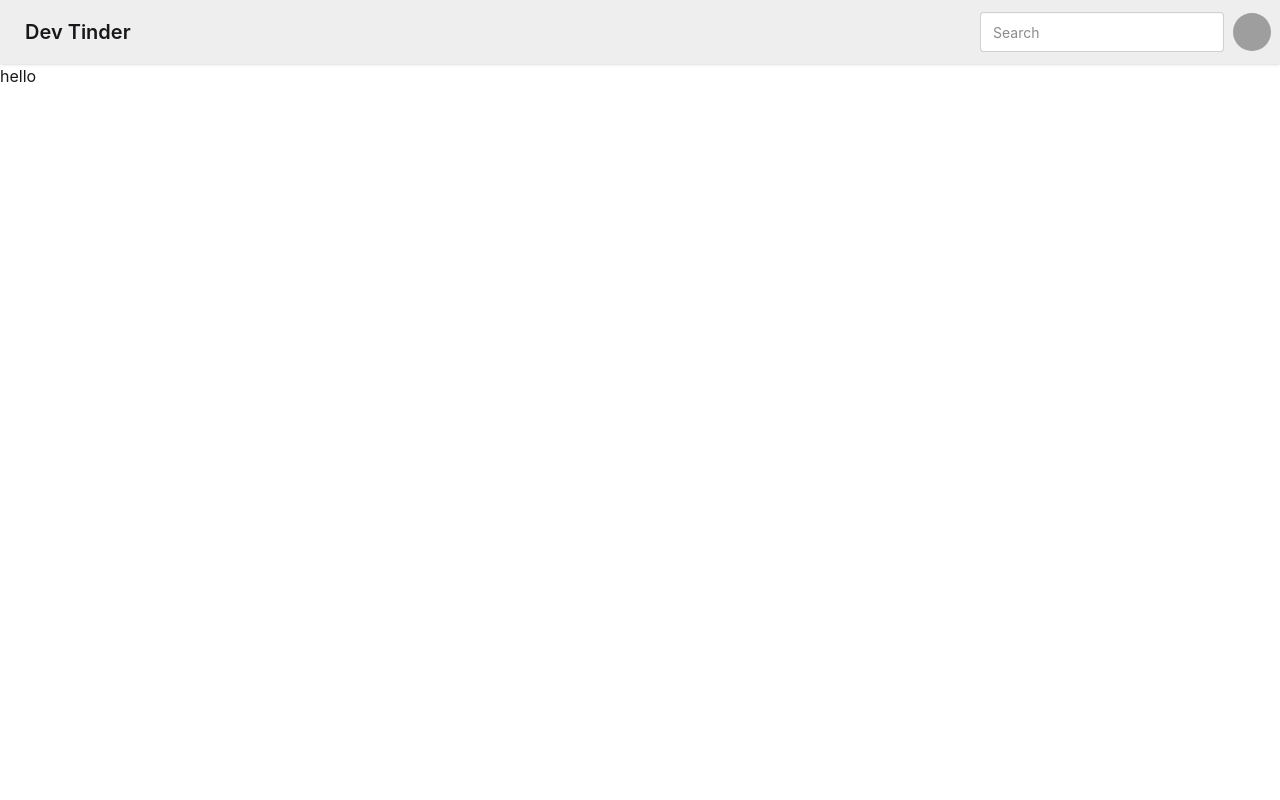
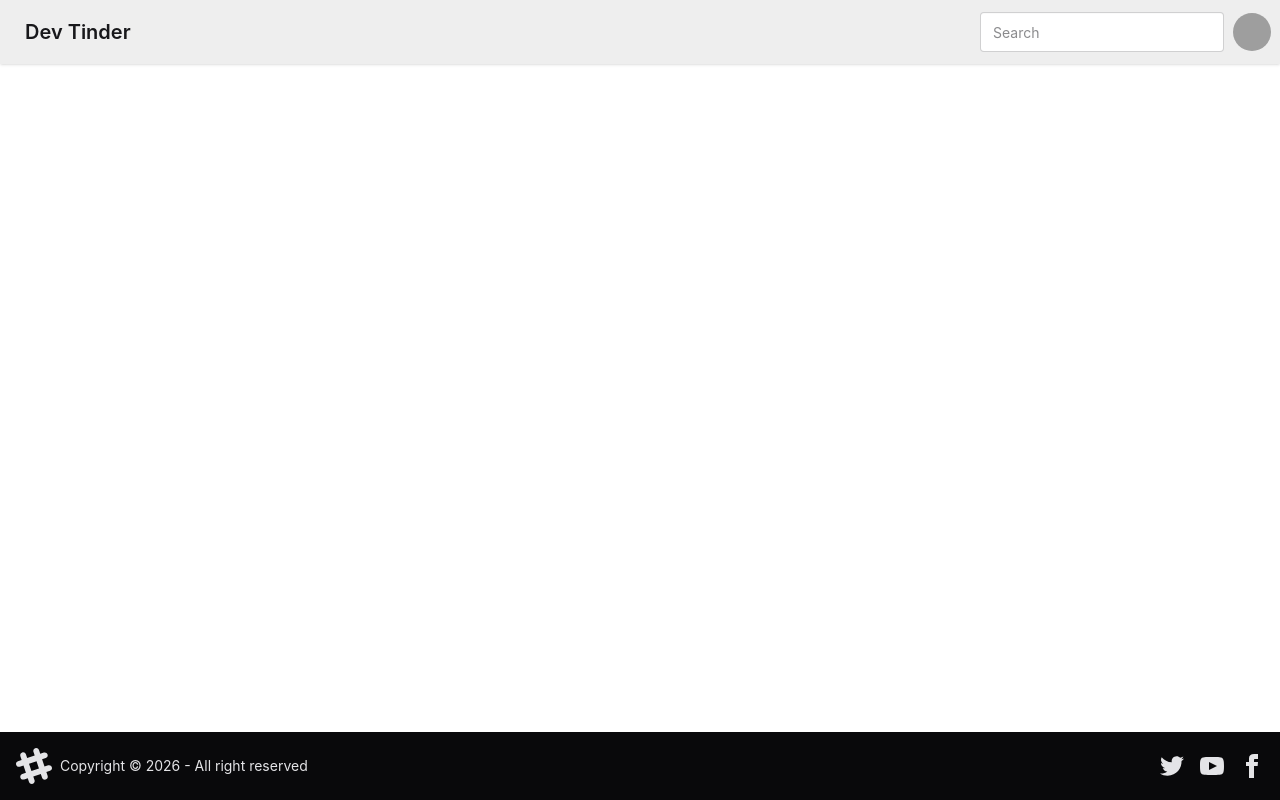
Before and after one commit to mousampatidar07/dev-frontend, a React (Vite) app: page / in a window 1280 px wide. Built offline with nearby package versions, Linux system fonts and the light colour scheme; grey boxes are pictures that could not be loaded.

Commit message:
impliment routing

```diff
--- a/package.json
+++ b/package.json
@@ -13,6 +13,7 @@
     "@tailwindcss/vite": "^4.2.1",
     "react": "^19.2.0",
     "react-dom": "^19.2.0",
+    "react-router-dom": "^7.13.1",
     "tailwindcss": "^4.2.1"
   },
   "devDependencies": {
--- a/src/App.jsx
+++ b/src/App.jsx
@@ -1,40 +1,22 @@
-
+import { BrowserRouter, Routes , Route } from "react-router-dom"
+import Body from "./Body"
+import Login from "./Login"
+import Profile from "./Profile"
 
 function App() {
 
 
   return (
     <>
-    <div className="navbar bg-base-300 shadow-sm">
-  <div className="flex-1">
-    <a className="btn btn-ghost text-xl">Dev Tinder</a>
-  </div>
-  <div className="flex gap-2">
-    <input type="text" placeholder="Search" className="input input-bordered w-24 md:w-auto" />
-    <div className="dropdown dropdown-end">
-      <div tabIndex={0} role="button" className="btn btn-ghost btn-circle avatar">
-        <div className="w-10 rounded-full">
-          <img
-            alt="Tailwind CSS Navbar component"
-            src="https://img.daisyui.com/images/stock/photo-1534528741775-53994a69daeb.webp" />
-        </div>
-      </div>
-      <ul
-        tabIndex="-1"
-        className="menu menu-sm dropdown-content bg-base-100 rounded-box z-1 mt-3 w-52 p-2 shadow">
-        <li>
-          <a className="justify-between">
-            Profile
-            <span className="badge">New</span>
-          </a>
-        </li>
-        <li><a>Settings</a></li>
-        <li><a>Logout</a></li>
-      </ul>
-    </div>
-  </div>
-</div>
-     <h1 className="">hello</h1>
+    <BrowserRouter>
+    <Routes>
+      <Route path="/" element={<Body/>}>
+      <Route path="/login" element={<Login/>}/>
+      <Route path="/profile" element={<Profile/>}/>
+      </Route>
+    </Routes>
+    </BrowserRouter>
+
     </>
   )
 }
--- /dev/null
+++ b/src/Body.jsx
@@ -0,0 +1,15 @@
+import React from 'react'
+import NavBar from './NavBar'
+import { Outlet } from 'react-router-dom'
+import Footer from './Footer'
+const Body = () => {
+  return (
+    <div>
+      <NavBar/>
+      <Outlet/>
+      <Footer/>
+    </div>
+  )
+}
+
+export default Body
--- /dev/null
+++ b/src/Footer.jsx
@@ -0,0 +1,61 @@
+import React from 'react'
+
+const Footer = () => {
+  return (
+    <div>
+     <footer className="footer sm:footer-horizontal bg-neutral text-neutral-content items-center p-4 fixed bottom-0">
+  <aside className="grid-flow-col items-center">
+    <svg
+      width="36"
+      height="36"
+      viewBox="0 0 24 24"
+      xmlns="http://www.w3.org/2000/svg"
+      fillRule="evenodd"
+      clipRule="evenodd"
+      className="fill-current">
+      <path
+        d="M22.672 15.226l-2.432.811.841 2.515c.33 1.019-.209 2.127-1.23 2.456-1.15.325-2.148-.321-2.463-1.226l-.84-2.518-5.013 1.677.84 2.517c.391 1.203-.434 2.542-1.831 2.542-.88 0-1.601-.564-1.86-1.314l-.842-2.516-2.431.809c-1.135.328-2.145-.317-2.463-1.229-.329-1.018.211-2.127 1.231-2.456l2.432-.809-1.621-4.823-2.432.808c-1.355.384-2.558-.59-2.558-1.839 0-.817.509-1.582 1.327-1.846l2.433-.809-.842-2.515c-.33-1.02.211-2.129 1.232-2.458 1.02-.329 2.13.209 2.461 1.229l.842 2.515 5.011-1.677-.839-2.517c-.403-1.238.484-2.553 1.843-2.553.819 0 1.585.509 1.85 1.326l.841 2.517 2.431-.81c1.02-.33 2.131.211 2.461 1.229.332 1.018-.21 2.126-1.23 2.456l-2.433.809 1.622 4.823 2.433-.809c1.242-.401 2.557.484 2.557 1.838 0 .819-.51 1.583-1.328 1.847m-8.992-6.428l-5.01 1.675 1.619 4.828 5.011-1.674-1.62-4.829z"></path>
+    </svg>
+    <p>Copyright © {new Date().getFullYear()} - All right reserved</p>
+  </aside>
+  <nav className="grid-flow-col gap-4 md:place-self-center md:justify-self-end">
+    <a>
+      <svg
+        xmlns="http://www.w3.org/2000/svg"
+        width="24"
+        height="24"
+        viewBox="0 0 24 24"
+        className="fill-current">
+        <path
+          d="M24 4.557c-.883.392-1.832.656-2.828.775 1.017-.609 1.798-1.574 2.165-2.724-.951.564-2.005.974-3.127 1.195-.897-.957-2.178-1.555-3.594-1.555-3.179 0-5.515 2.966-4.797 6.045-4.091-.205-7.719-2.165-10.148-5.144-1.29 2.213-.669 5.108 1.523 6.574-.806-.026-1.566-.247-2.229-.616-.054 2.281 1.581 4.415 3.949 4.89-.693.188-1.452.232-2.224.084.626 1.956 2.444 3.379 4.6 3.419-2.07 1.623-4.678 2.348-7.29 2.04 2.179 1.397 4.768 2.212 7.548 2.212 9.142 0 14.307-7.721 13.995-14.646.962-.695 1.797-1.562 2.457-2.549z"></path>
+      </svg>
+    </a>
+    <a>
+      <svg
+        xmlns="http://www.w3.org/2000/svg"
+        width="24"
+        height="24"
+        viewBox="0 0 24 24"
+        className="fill-current">
+        <path
+          d="M19.615 3.184c-3.604-.246-11.631-.245-15.23 0-3.897.266-4.356 2.62-4.385 8.816.029 6.185.484 8.549 4.385 8.816 3.6.245 11.626.246 15.23 0 3.897-.266 4.356-2.62 4.385-8.816-.029-6.185-.484-8.549-4.385-8.816zm-10.615 12.816v-8l8 3.993-8 4.007z"></path>
+      </svg>
+    </a>
+    <a>
+      <svg
+        xmlns="http://www.w3.org/2000/svg"
+        width="24"
+        height="24"
+        viewBox="0 0 24 24"
+        className="fill-current">
+        <path
+          d="M9 8h-3v4h3v12h5v-12h3.642l.358-4h-4v-1.667c0-.955.192-1.333 1.115-1.333h2.885v-5h-3.808c-3.596 0-5.192 1.583-5.192 4.615v3.385z"></path>
+      </svg>
+    </a>
+  </nav>
+</footer>
+    </div>
+  )
+}
+
+export default Footer
--- /dev/null
+++ b/src/Login.jsx
@@ -0,0 +1,11 @@
+import React from 'react'
+
+const Login = () => {
+  return (
+    <div>
+      <h1>login</h1>
+    </div>
+  )
+}
+
+export default Login
--- /dev/null
+++ b/src/NavBar.jsx
@@ -0,0 +1,37 @@
+import React from 'react'
+
+const NavBar = () => {
+  return (
+   <div className="navbar bg-base-300 shadow-sm">
+  <div className="flex-1">
+    <a className="btn btn-ghost text-xl">Dev Tinder</a>
+  </div>
+  <div className="flex gap-2">
+    <input type="text" placeholder="Search" className="input input-bordered w-24 md:w-auto" />
+    <div className="dropdown dropdown-end">
+      <div tabIndex={0} role="button" className="btn btn-ghost btn-circle avatar">
+        <div className="w-10 rounded-full">
+          <img
+            alt="Tailwind CSS Navbar component"
+            src="https://img.daisyui.com/images/stock/photo-1534528741775-53994a69daeb.webp" />
+        </div>
+      </div>
+      <ul
+        tabIndex="-1"
+        className="menu menu-sm dropdown-content bg-base-100 rounded-box z-1 mt-3 w-52 p-2 shadow">
+        <li>
+          <a className="justify-between">
+            Profile
+            <span className="badge">New</span>
+          </a>
+        </li>
+        <li><a>Settings</a></li>
+        <li><a>Logout</a></li>
+      </ul>
+    </div>
+  </div>
+</div>
+  )
+}
+
+export default NavBar
--- /dev/null
+++ b/src/Profile.jsx
@@ -0,0 +1,11 @@
+import React from 'react'
+
+const profile = () => {
+  return (
+    <div>
+     <h1>profile</h1>
+    </div>
+  )
+}
+
+export default profile
```
Also changed, not shown: 1 other file (tests, documents, lock files or other folders).
